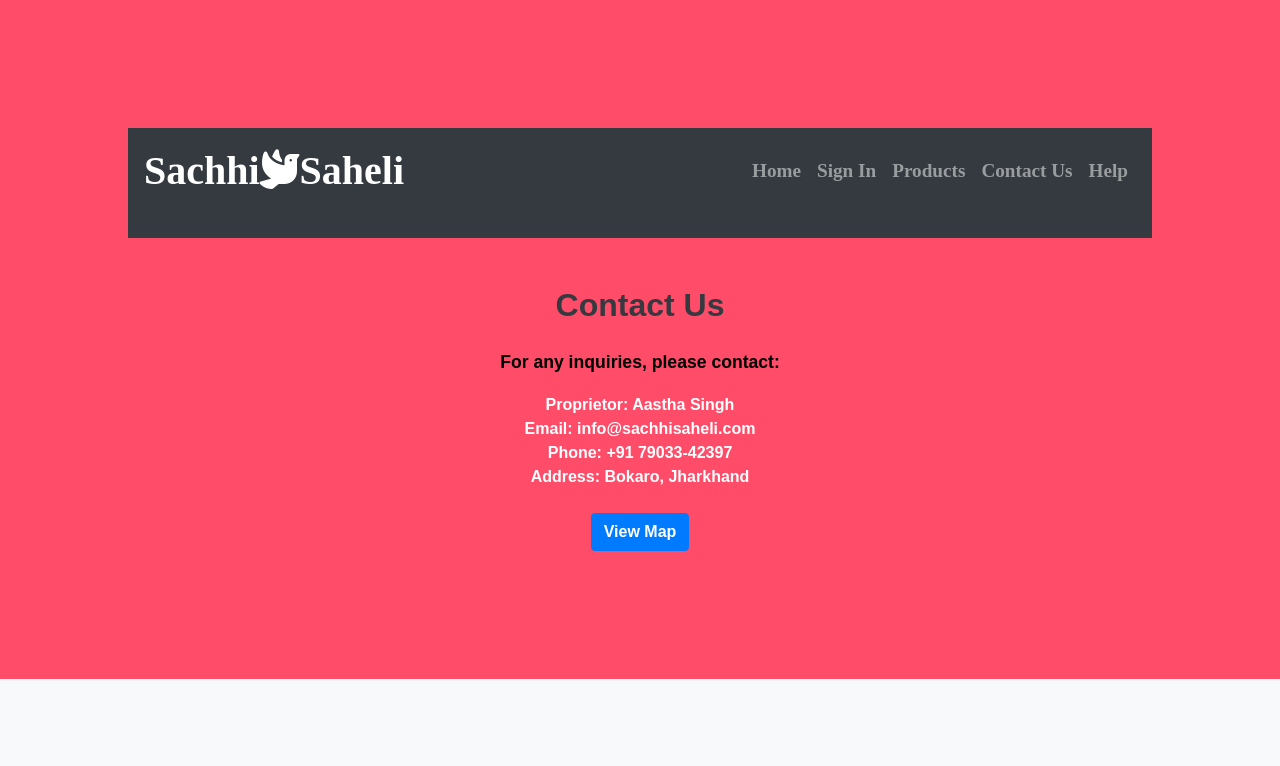
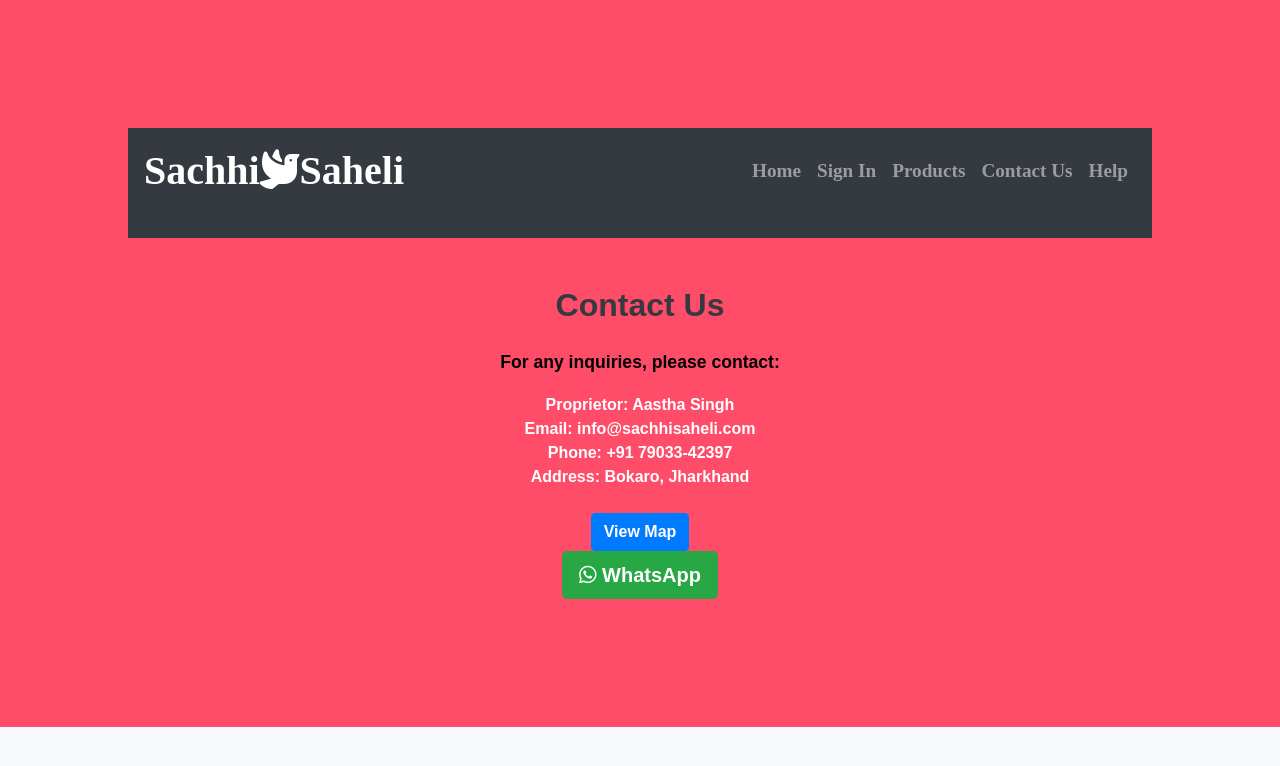
Before and after one commit to malkeetnanra/SachhiSaheli, a plain HTML site: page contactus.html in a window 1280 px wide. Drawn offline with nearby package versions, Linux system fonts and the light colour scheme.

Commit message:
whatsapp integration trial

```diff
--- a/contactus.html
+++ b/contactus.html
@@ -62,8 +62,15 @@
                     <div class="text-center">
                         <a href="https://goo.gl/maps/5vE6bDcTt9r3HQJA7" target="_blank" class="btn btn-primary">View Map</a>
                     </div>
+                    <div>
+                        <a href="https://wa.me/+917903342397" target="_blank">
+                            <button type="button" class="btn btn-lg btn-success"><i class="fab fa-whatsapp"></i> WhatsApp</button>
+                        </a>
+                    </div>
                 </div>
             </div>
+
+
 
         </div>
     </section>
```
